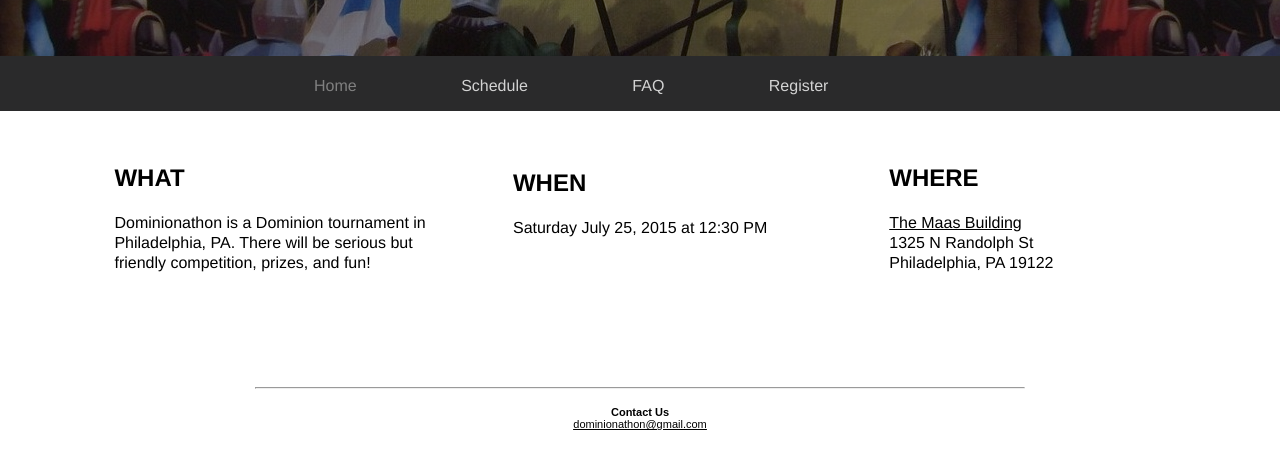
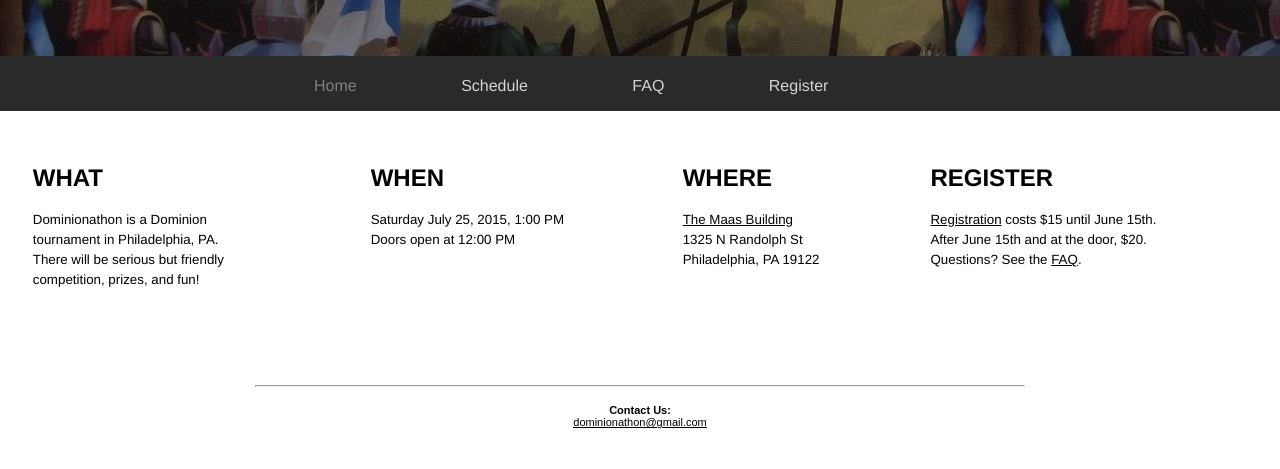
Before and after one commit to nerkis/dominionathon, a plain HTML site: page test.html in a window 1280 px wide. Shown: the part 239-708 px from the top of the page. Drawn offline with Linux system fonts and the light colour scheme.

Commit message:
removed test file, added register page

```diff
--- a/css/index.css
+++ b/css/index.css
@@ -66,6 +66,7 @@ a:hover	{
 
 p {
 	line-height: 20px;
+	font-size: 10pt;
 }
 
 h3 {
@@ -162,27 +163,33 @@ li a:hover {
 
 
 /*  DETAILS  */
-#description, #where, #content{
-	height: 250px;
+#description, #where, #content, #register{
+	height: 230px;
 }
 
-#when {
+#where {
+	max-width: 250px;
+}
+
+#when, #where {
 	height: 125px;
 }
 
-#description-content, #when-content, #where-content {
+#description-content, #when-content, #where-content, #register-content {
 	padding-top: 30px;
-	padding-left: 25px;
+	padding-left: 20px;
+
 }
 
 #description-content {
-	float: right;
+	float: none;
 }
 
-#when-content {
-	width: 70%;
-	margin: 5 auto;
+#when-content, #where-content {
+	width: 80%;
+	margin: 0 auto;
 }
+
 
 
 /*  FOOTER  */
@@ -198,10 +205,8 @@ hr {
 	text-align: center;
 	font-size: 11;
 	font-family: arial;
-
-	height: 50px;
+	margin-left: 0;
 }
-
 
 
 /*  GO FULL WIDTH BELOW 480 PIXELS */
@@ -216,7 +221,7 @@ hr {
 
 	#description {  height: 150px;}
 	#description-content {  float: none; }
-	#when-content { width: 100%;}
+	#when-content, #where-content { width: 100%;}
 	#signup-wrapper {  height: 150px; }
 }
 
@@ -238,7 +243,7 @@ hr {
 
 	#description {  height: 400px; padding-left: 50px;}
 	#description-content {  width: 800px; float: none; font-size: 2.5em;}
-	#when-content { width: 100%;}
+	#when-content, #where-content { width: 100%;}
 
 	#signup-wrapper {  height: 400px; padding-left: 50px;}
 	#mc_embed_signup { font-size: 2.5em; }
--- a/test.html
+++ b/test.html
@@ -8,7 +8,7 @@
 	</head>
 	<body>
 		<div class="section group">
-			<div id="header" class="span_3_of_3">
+			<div id="header" class="span_4_of_4">
 				<div id="header-div">
 					<h1><span class="dominion">DOMINION</span><span class="suffix">ATHON</span></h1>
 					<p id="subtitle">July 25, 2015 - Philadelphia, PA</p>
@@ -19,28 +19,31 @@
 							<li><span class="current-page">Home</span></li>
 							<li><a href="schedule.html">Schedule</a></li>
 							<li><a href="FAQ.html">FAQ</a></li>
-							<li><a href="#"><span class="highlight">Register</span></a></li>
+							<li><a href="register.html"><span class="highlight">Register</span></a></li>
 						</ul>
 					</div>
 				</div>
 			</div>
 
-			<div id="description" class="col span_1_of_3">
+			<div id="description" class="col span_1_of_4">
 				<div id="description-content">
 				<h3>WHAT</h3>
-					<p>Dominionathon is a Dominion tournament in<br>
-					Philadelphia, PA. There will be serious but<br> friendly competition, prizes, and fun!</p>
+					<p>Dominionathon is a Dominion<br>
+					 tournament in Philadelphia, PA.<br>
+					 There will be serious but friendly<br>
+					  competition, prizes, and fun!</p>
 				</div>
 			</div>
 
-			<div id="when" class="col span_1_of_3">
+			<div id="when" class="col span_1_of_4">
 				<div id="when-content">
 				<h3>WHEN</h3>
-					<p>Saturday July 25, 2015 at 12:30 PM</p>
+					<p>Saturday July 25, 2015, 1:00 PM<br>
+						Doors open at 12:00 PM</p>
 				</div>
 			</div>
 
-			<div id="where" class="col span_1_of_3">
+			<div id="where" class="col span_1_of_4">
 				<div id="where-content">
 				<h3>WHERE</h3>
 					<p><a href="http://www.maasbuilding.com/the-maas-space-spaces/">The Maas Building</a><br>
@@ -50,9 +53,18 @@
 				</div>
 			</div>
 
-			<div id="footer" class="span_3_of_3">
+			<div id="register" class="col span_1_of_4">
+				<div id="register-content">
+					<h3>REGISTER</h3>
+					<p><a href="register.html">Registration</a> costs $15 until June 15th.<br>
+					After June 15th and at the door, $20.<br>
+					Questions? See the <a href="FAQ.html">FAQ</a>.
+				</div>
+			</div>
+
+			<div id="footer" class="col span_4_of_4">
 				<hr><br>
-				<strong>Contact Us</strong><br>
+				<strong>Contact Us: </strong><br>
 				<span class="mail"><a href="mailto:dominionathon@gmail.com">dominionathon@gmail.com</span>
 			</div>
 
```
Also changed, not shown: FAQ.html (+1 -1 lines), index.html (+42 -20 lines), schedule.html (+1 -1 lines).
